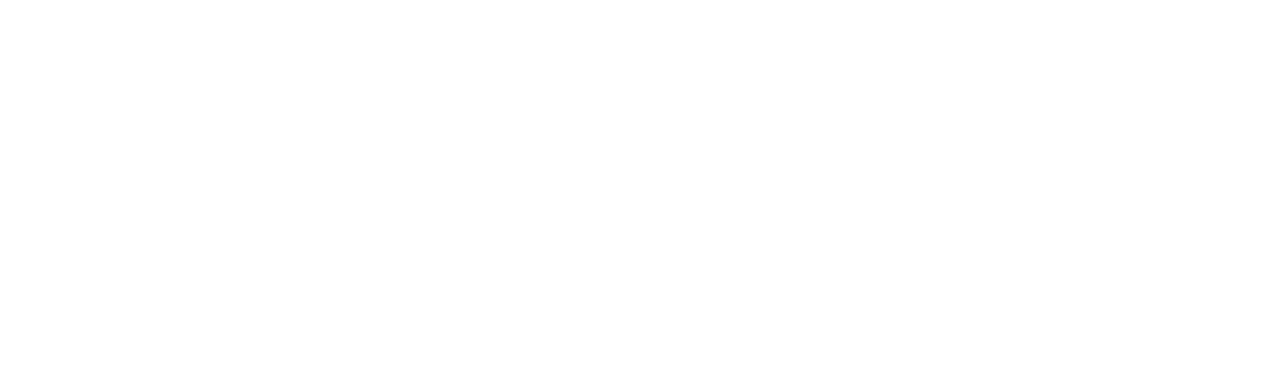
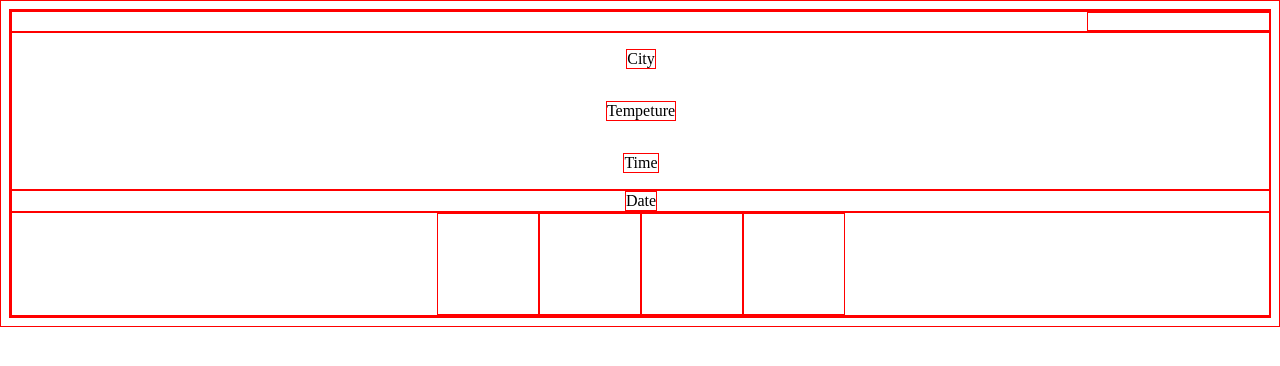
Before and after one commit to CarlosHdz7/weatherapp, a plain HTML site: page index.html in a window 1280 px wide. Drawn offline with Linux system fonts and the light colour scheme.

Commit message:
🤡 Mock initial html structure

```diff
--- a/index.html
+++ b/index.html
@@ -9,6 +9,34 @@
 </head>
 <body>
 
+    <div class="container">
+
+        <!-- SEARCH BAR -->
+        <nav class="navbar">
+            <input type="text">
+        </nav>
+
+        <!-- MAIN SECTION -->
+        <div class="main-section">
+            <p>City</p>
+            <p>Tempeture</p>
+            <p>Time</p>
+        </div>
+
+        <!-- TIME SECTION -->
+        <div class="time-section">
+            <span>Date</span>
+        </div>
+
+        <!-- DAYS SECTION -->
+        <div class="days-section">
+            <div class="days-section__card"></div>
+            <div class="days-section__card"></div>
+            <div class="days-section__card"></div>
+            <div class="days-section__card"></div>
+        </div>
+    </div>
+
     <script src="scripts/main.js"></script>
 </body>
 </html>
--- a/styles.css
+++ b/styles.css
@@ -0,0 +1,35 @@
+*{
+    border:1px solid red;
+}
+
+.navbar{
+    width: 100%;
+    display: flex;
+    justify-content: end;
+}
+
+.main-section{
+    width: 100%;
+    display: flex;
+    align-items: center;
+    justify-content: center;
+    flex-direction: column;
+}
+
+.time-section{
+    display: flex;
+    justify-content: center;
+    width: 100%;
+    height: 20px;
+}
+
+.days-section{
+    width: 100%;
+    display: flex;
+    justify-content: center;
+}
+
+.days-section__card{
+    width: 100px;
+    height: 100px;
+}
```
